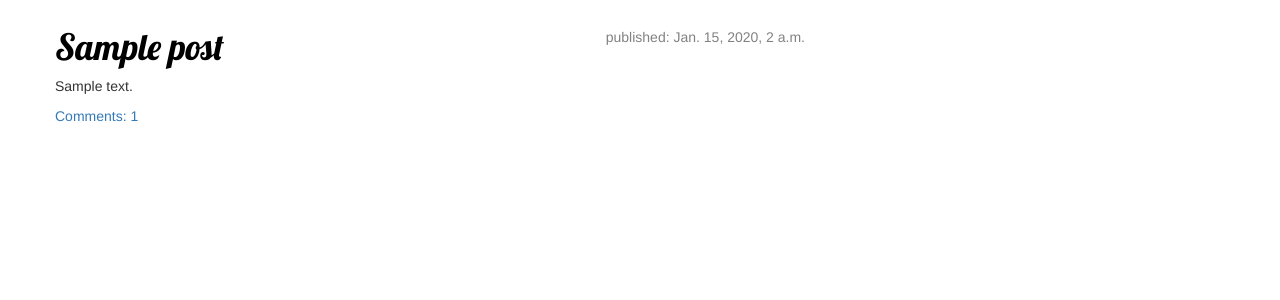
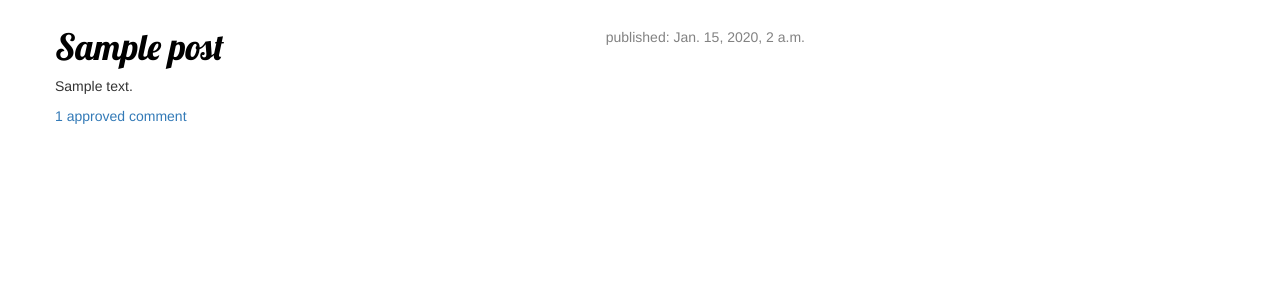
Before and after one commit to medullaskyline/djangogirls, a Django app: template blog/templates/blog/post_list.html in a window 1280 px wide. Shown: the part 137-437 px from the top of the page. Run offline with Django 3.2, Linux system fonts and the light colour scheme; the template is opened without the code that fills it: values that come from a table or form of the project are taken from there, others are empty; tables that the repository leaves empty hold one stand-in row (values such as "Sample post"); some libraries are stand-ins or nearby versions.

Commit message:
extras done

```diff
--- a/blog/models.py
+++ b/blog/models.py
@@ -20,6 +20,9 @@ class Post(models.Model):
     def approved_comments(self):
         return self.comments.filter(approved=True)
 
+    def unapproved_comments(self):
+        return self.comments.filter(approved=False)
+
 class Comment(models.Model):
     post = models.ForeignKey('blog.Post', related_name='comments')
     author = models.CharField(max_length=200)
--- a/blog/templates/blog/post_list.html
+++ b/blog/templates/blog/post_list.html
@@ -6,7 +6,16 @@
 	        <div class="date">published: {{ post.published_date }}</div>
 	        <h1><a href="{% url 'post_detail' pk=post.pk %}">{{ post.title }}</a></h1>
 	        <p>{{ post.text|linebreaks }}</p>
-            <a href="{% url 'post_detail' pk=post.pk %}">Comments: {{ post.approved_comments.count }}</a>
+            <a href="{% url 'post_detail' pk=post.pk %}">
+            	{{ post.approved_comments.count }} approved comment{{ post.approved_comments.count|pluralize }}
+            </a>
+            <br />
+            {% if user.is_authenticated %}
+            <a href="{% url 'post_detail' pk=post.pk %}">
+            	{{ post.unapproved_comments.count }} unapproved comment{{ post.unapproved_comments.count|pluralize }}
+            </a>
+            {% endif %}
+
 	    </div>
 	{% endfor %}
 {% endblock content %}
```
